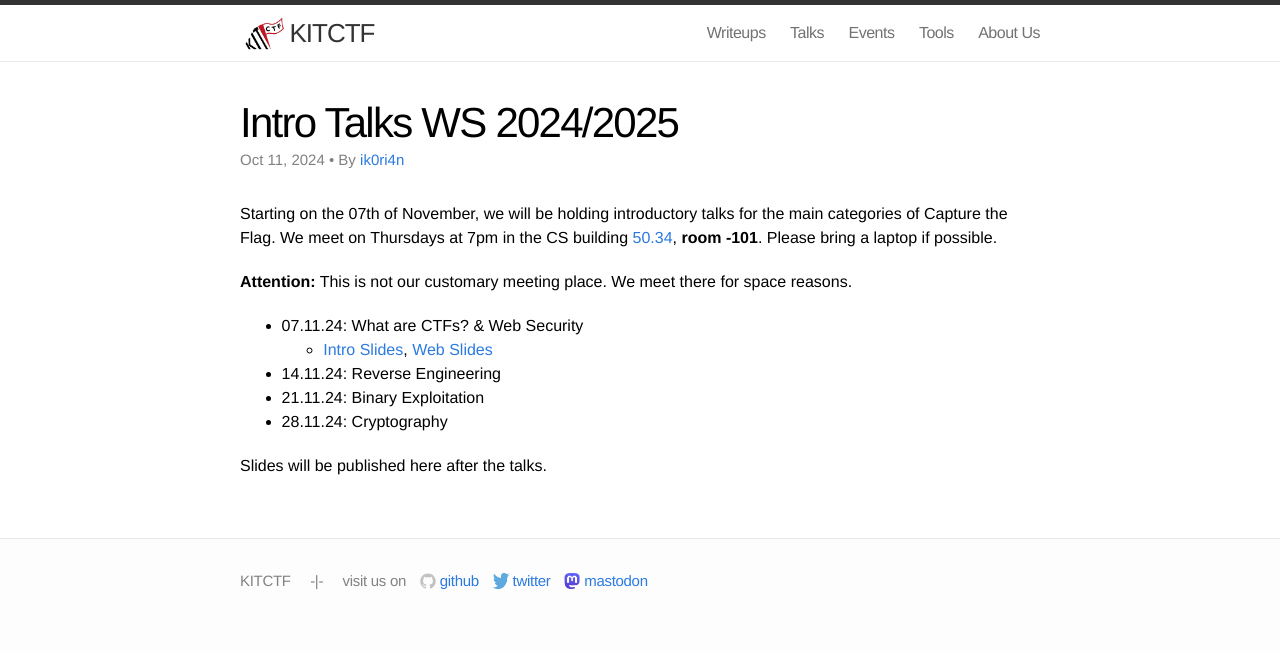
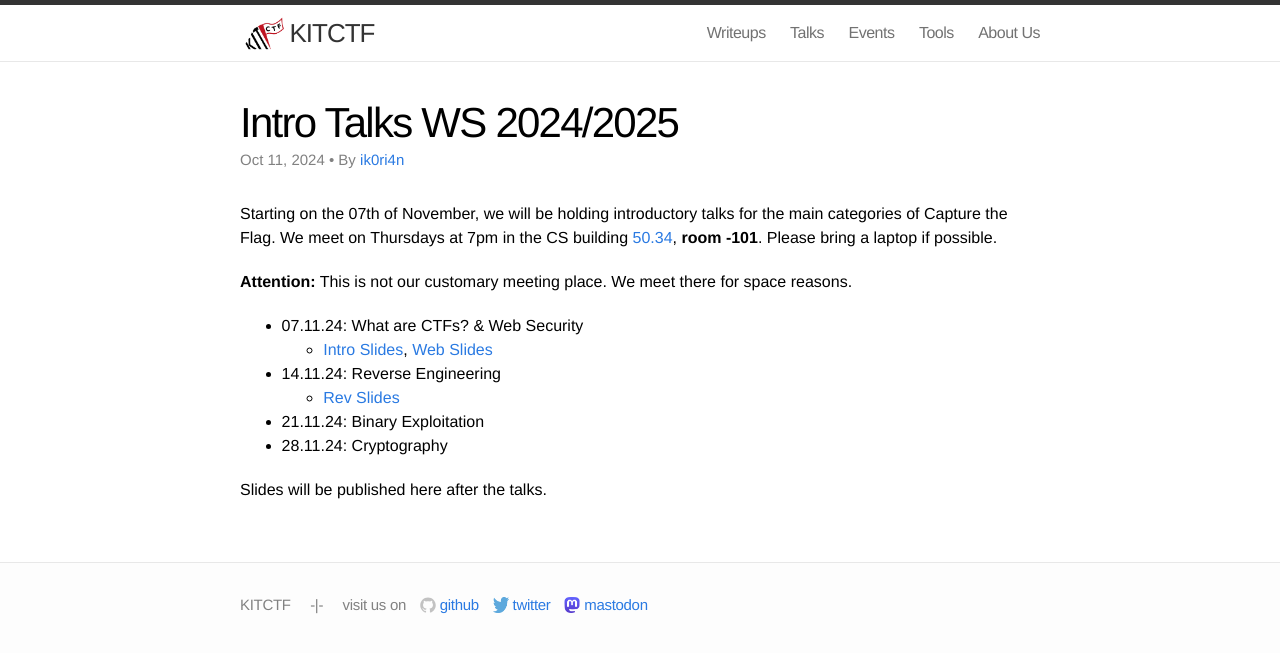
Before and after one commit to kitctf/www, a Jekyll site: the page built from _posts/2024-10-11-intro.md, in a window 1280 px wide. Shown: the top 653 px of the page. Built offline with Jekyll 4.4.1, drawn with Linux system fonts in a browser that asks for light colours.

Commit message:
Add rev intro slides

```diff
--- a/_posts/2024-10-11-intro.md
+++ b/_posts/2024-10-11-intro.md
@@ -15,6 +15,7 @@ We meet on Thursdays at 7pm in the CS building [50.34](https://www.kit.edu/campu
  * 07.11.24: What are CTFs? & Web Security
     * [Intro Slides](/talks/2024-11-07-intro/intro-slides.pdf), [Web Slides](/talks/2024-11-07-web/web-slides.pdf)
  * 14.11.24: Reverse Engineering
+    * [Rev Slides](/talks/2024-11-14-revintro/slides.pdf)
  * 21.11.24: Binary Exploitation
  * 28.11.24: Cryptography
 
```
Also changed, not shown: 1 other file.
